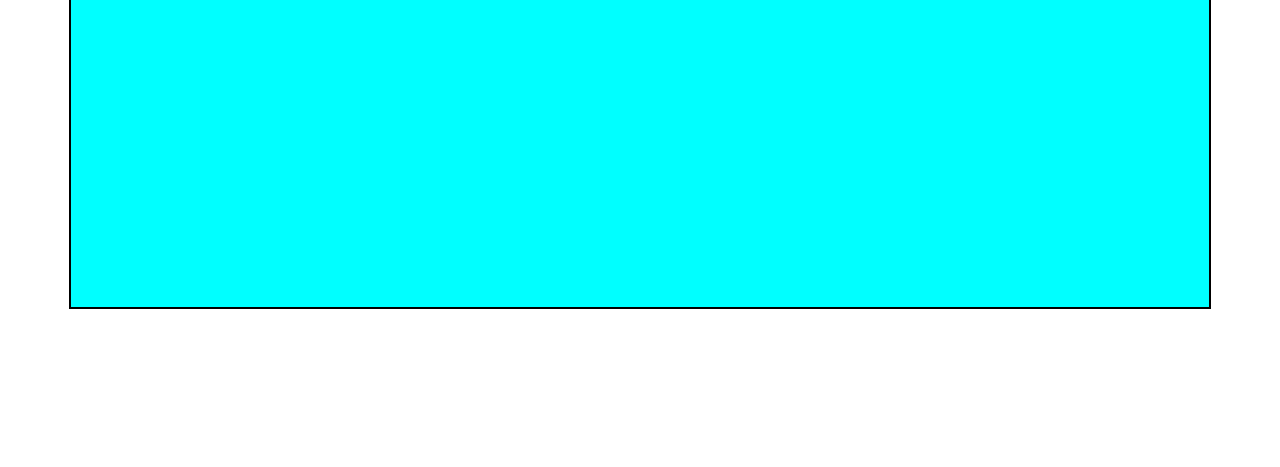
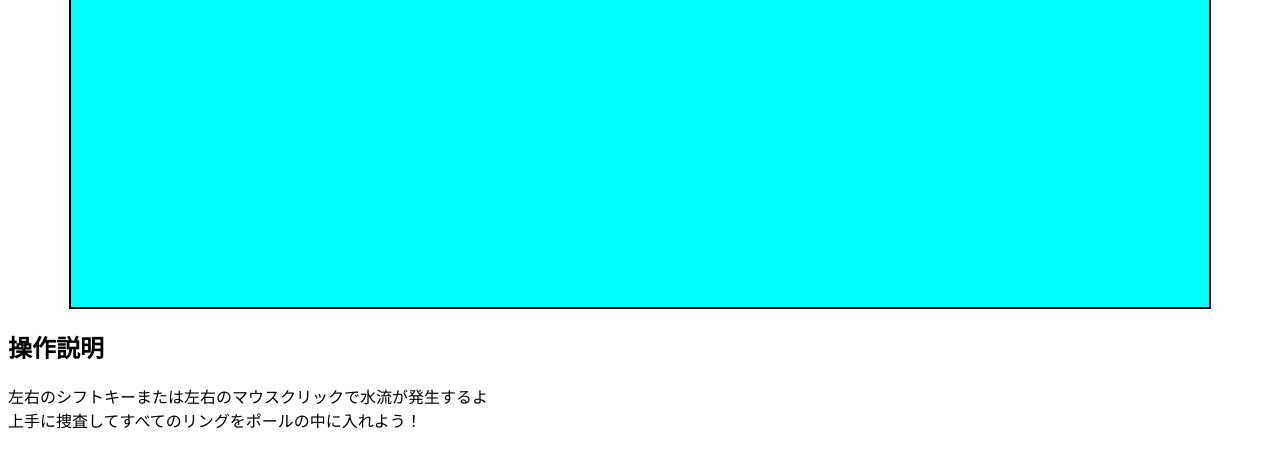
Before and after one commit to namunamu-to/shootingWaterGame, a plain HTML site: page index.html in a window 1280 px wide. Shown: the part 303-770 px from the top of the page. Drawn offline with Linux system fonts and the light colour scheme.

Commit message:
HTMLに少し文章を加えた

```diff
--- a/index.html
+++ b/index.html
@@ -14,5 +14,11 @@
 
         <script src="./js/Ring.js"></script>
         <script src="./js/script.js"></script>
+
+        <!-- なんとなく文章を入れてみた -->
+        <!-- 文章の先頭がゲームレイアウトと同じサイズになったらいいなと思うけどまだ手を付けていない -->
+        <h2>操作説明</h2>
+        <p>左右のシフトキーまたは左右のマウスクリックで水流が発生するよ<br>
+            上手に捜査してすべてのリングをポールの中に入れよう！</p>
 </body>
 </html>
```
